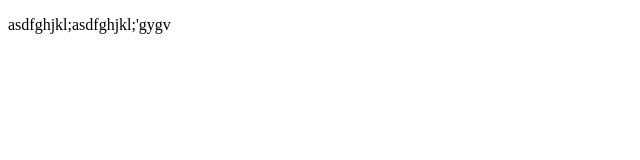
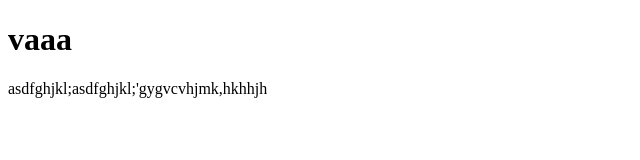
Before and after one commit to Humphreyoo7/vs-home, a plain HTML site: page index.html in a window 1280 px wide. Shown: the whole page, without its empty margins (0-640 px from the left). Drawn offline with Linux system fonts and the light colour scheme.

Commit message:
addded heading

```diff
--- a/index.html
+++ b/index.html
@@ -7,7 +7,8 @@
     <title>Document</title>
 </head>
 <body>
-    <p>asdfghjkl;asdfghjkl;'gygv</p>
+    <h1>vaaa</h1>
+    <p>asdfghjkl;asdfghjkl;'gygvcvhjmk,hkhhjh</p>
 
 </body>
 </html>
```
